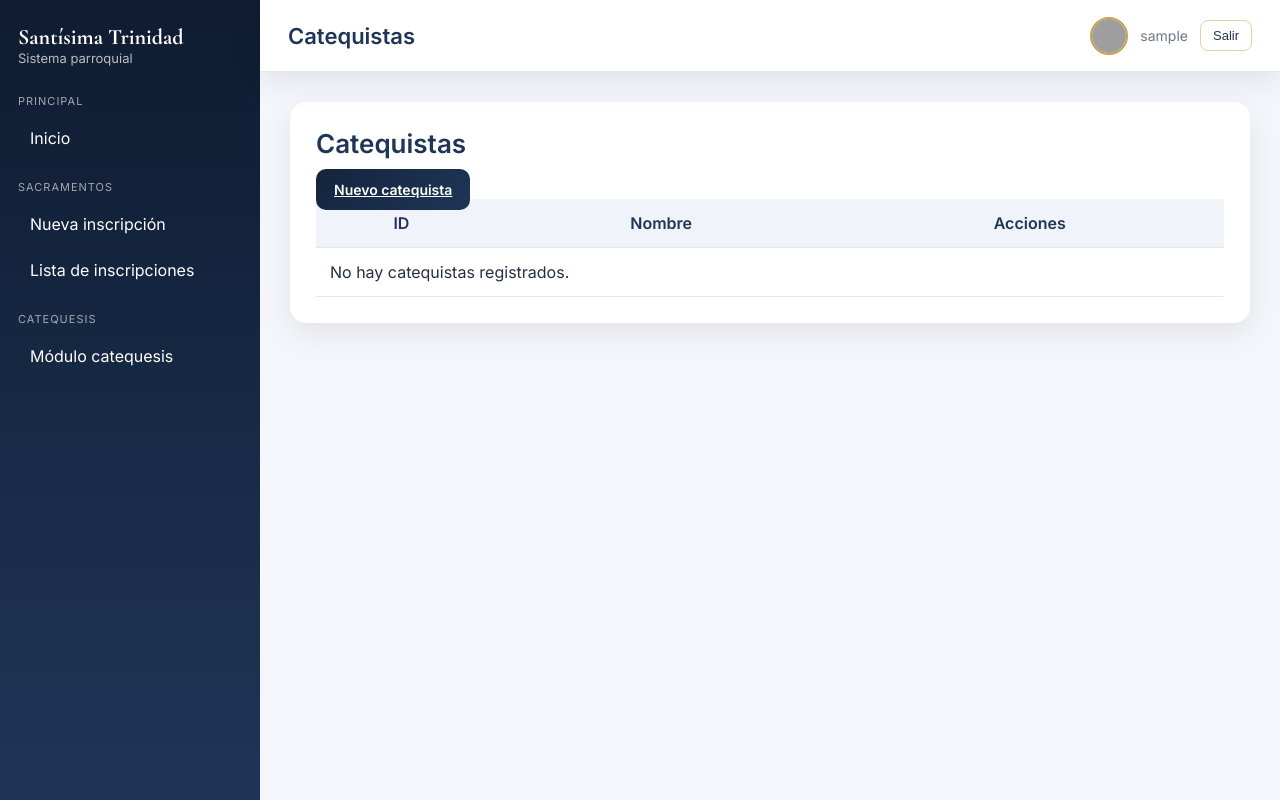
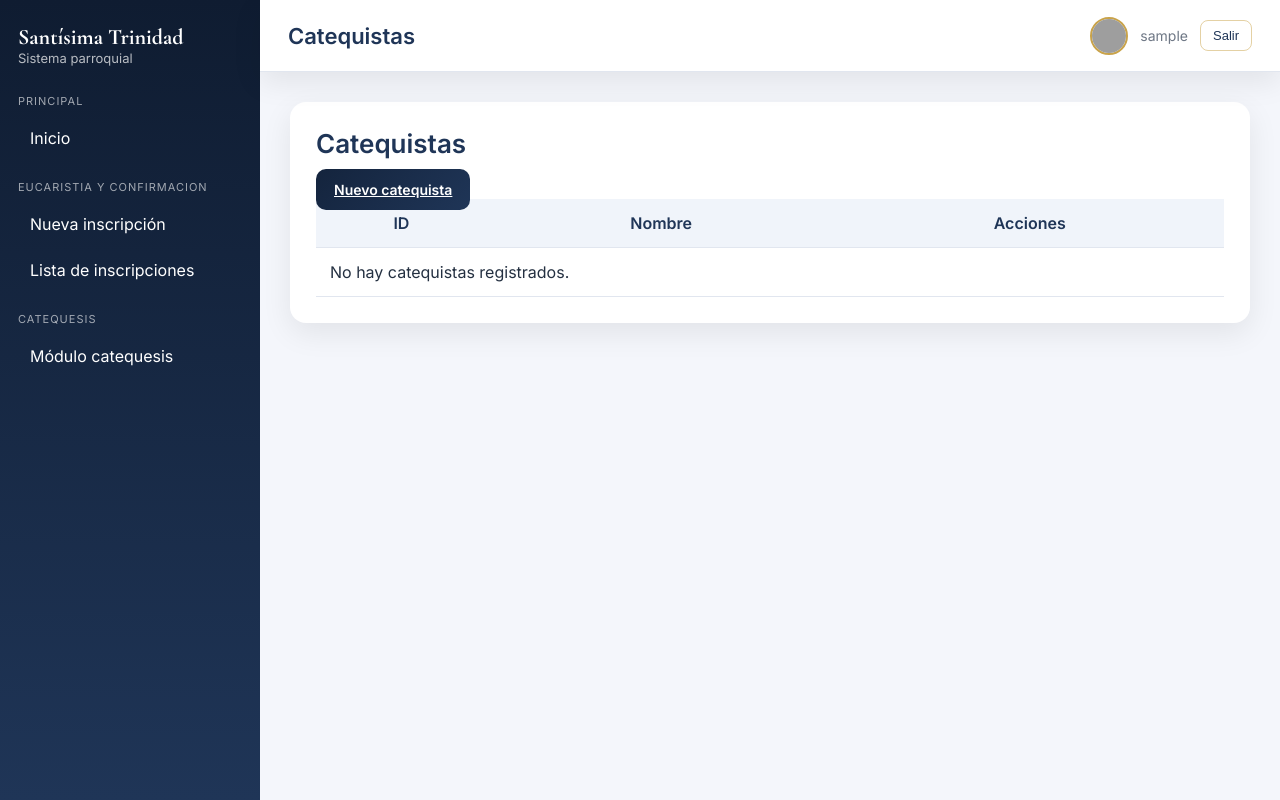
Before and after one commit to Ruthar-Olen/Sistema_Parroquial, a Django app: page /catequesis/catequistas/ in a window 1280 px wide. Run offline with Django 5.2, Linux system fonts and the light colour scheme; the visitor is signed in with stand-in values (Sample User, id 1); data that the repository does not hold is empty; grey boxes are pictures that could not be loaded.

Commit message:
cambios a titulos

```diff
--- a/templates/base.html
+++ b/templates/base.html
@@ -253,7 +253,7 @@
             </div>
 
             <div class="nav-section">
-                <div class="nav-section-title">Sacramentos</div>
+                <div class="nav-section-title">Eucaristia y Confirmacion</div>
                 <a class="nav-link" href="/sacramentos/nueva/">Nueva inscripción</a>
                 <a class="nav-link" href="/sacramentos/lista/">Lista de inscripciones</a>
             </div>
```
